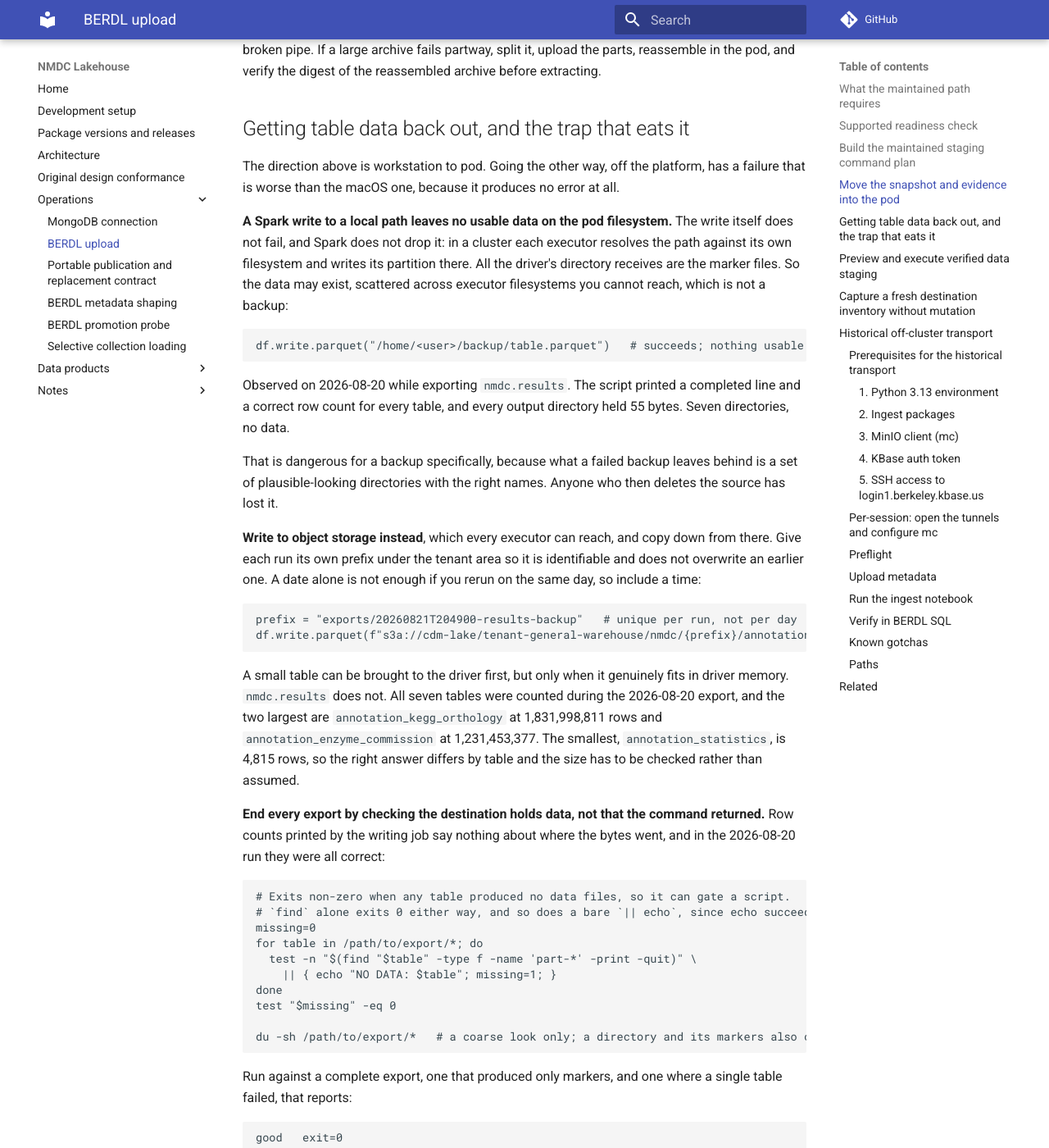
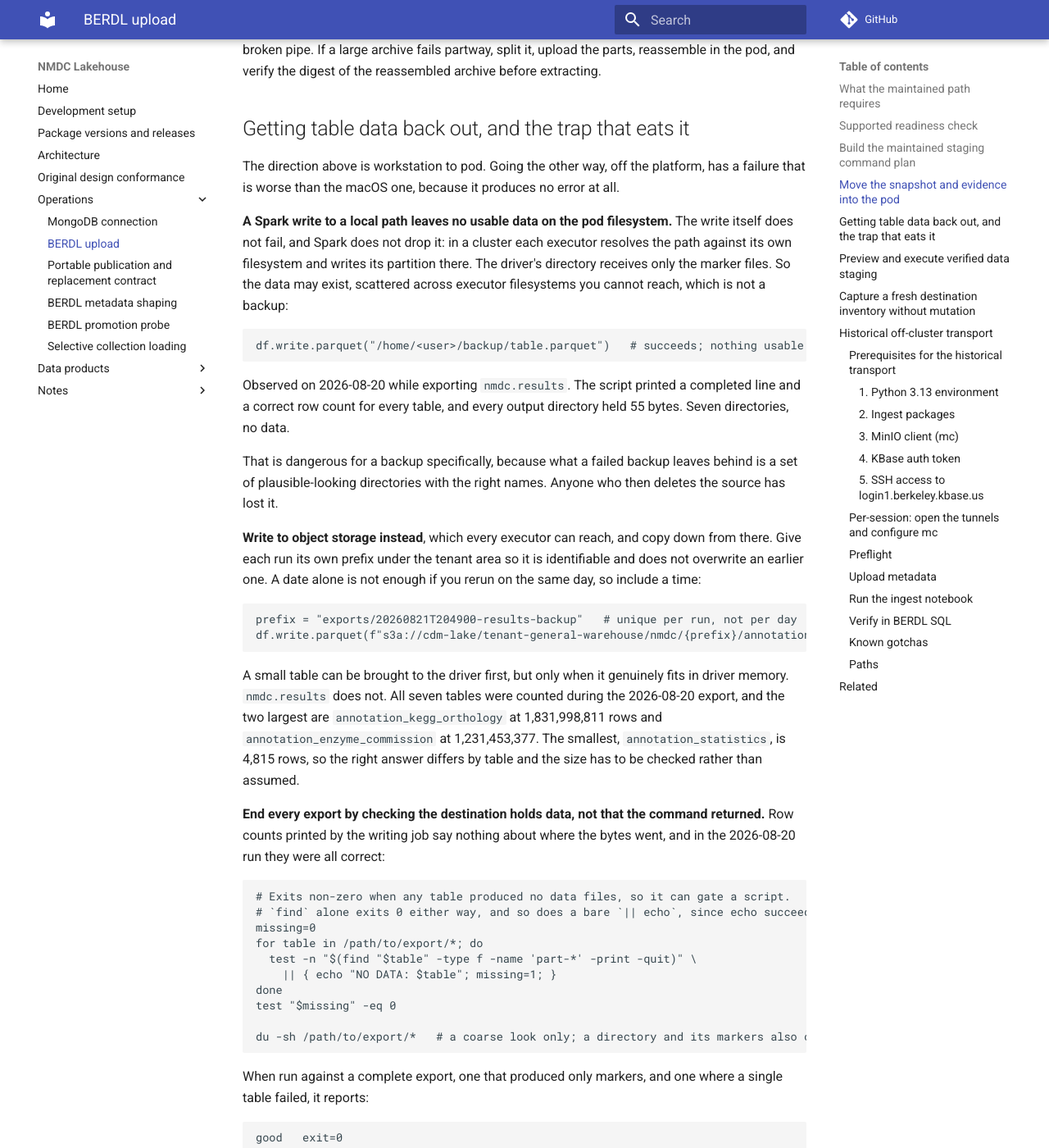
Before and after one commit to microbiomedata/nmdc-lakehouse, an MkDocs documentation site: the page built from docs/berdl-upload.md, in a window 1280 px wide and 1400 px high, scrolled down 5427 px. Shown: the whole window at 82% size. Built offline with MkDocs 1.6.1 and Material for MkDocs 9.7.7, drawn with Linux system fonts in a browser that asks for light colours; comment, search, counter and statistics services are not loaded.

Commit message:
Two prose fixes, one of them mine from the last round
"Run against ... that reports:" was a fragment.

"All the driver's directory receives are the marker files" was awkward, and I
wrote it two rounds ago while fixing a different grammar note on the same
sentence. It now reads "The driver's directory receives only the marker files",
which says the same thing without the inversion.

Co-Authored-By: Claude Opus 5 (1M context) <noreply@anthropic.com>

````diff
--- a/docs/berdl-upload.md
+++ b/docs/berdl-upload.md
@@ -284,8 +284,8 @@ all.
 
 **A Spark write to a local path leaves no usable data on the pod filesystem.** The
 write itself does not fail, and Spark does not drop it: in a cluster each executor
-resolves the path against its own filesystem and writes its partition there. All
-the driver's directory receives are the marker files. So the data may exist,
+resolves the path against its own filesystem and writes its partition there. The
+driver's directory receives only the marker files. So the data may exist,
 scattered across executor filesystems you cannot reach, which is not a backup:
 
 ```python
@@ -334,8 +334,8 @@ test "$missing" -eq 0
 du -sh /path/to/export/*   # a coarse look only; a directory and its markers also consume blocks
 ```
 
-Run against a complete export, one that produced only markers, and one where a
-single table failed, that reports:
+When run against a complete export, one that produced only markers, and one where
+a single table failed, it reports:
 
 ```
 good   exit=0
````
